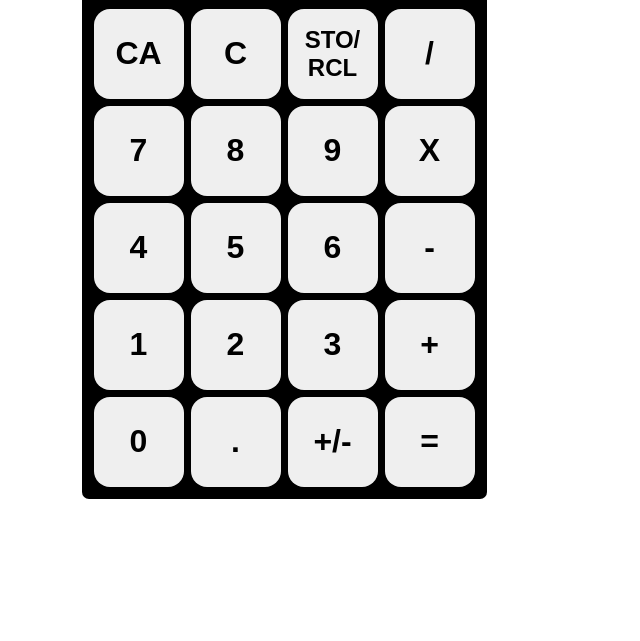
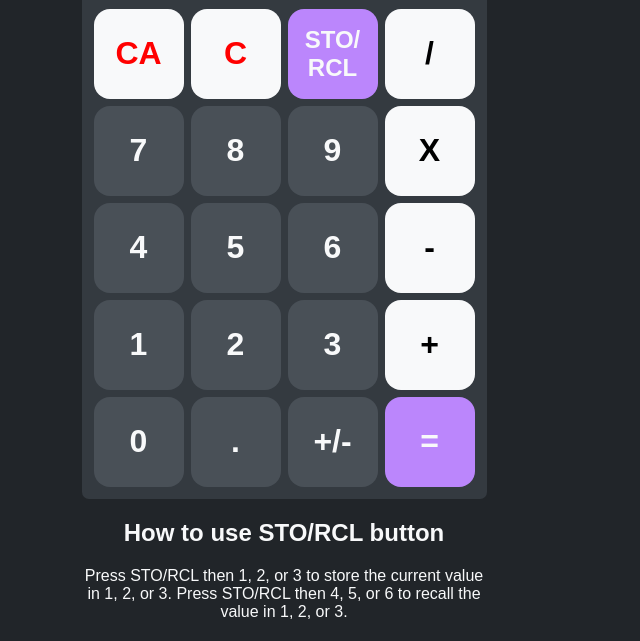
Before and after one commit to GabrielMorring/calculator, a plain HTML site: page index.html in a window 1280 px wide. Shown: the part 235-876 px from the top of the page, without its empty margins (356-996 px from the left). Before the commit the page ends 800 px from the top, so only its background shows below. Drawn offline with Linux system fonts and the light colour scheme.

Commit message:
Update UI
Improved some of the colors

```diff
--- a/index.html
+++ b/index.html
@@ -12,34 +12,41 @@
     <div class="container">
       <div class="display">
         <div class="upperDisplay"></div>
-        <div class="lowerDisplay">5238974239847982347</div>
+        <div class="lowerDisplay"></div>
       </div>
       <div class="buttons">
-        <button>CA</button>
-        <button>C</button>
+        <button class="cbutton">CA</button>
+        <button class="cbutton">C</button>
         <button class="stoButton">STO/ RCL</button>
-        <button>/</button>
+        <button class="opbutton">/</button>
 
-        <button>7</button>
-        <button>8</button>
-        <button>9</button>
-        <button>X</button>
+        <button class="number">7</button>
+        <button class="number">8</button>
+        <button class="number">9</button>
+        <button class="opbutton">X</button>
 
-        <button>4</button>
-        <button>5</button>
-        <button>6</button>
-        <button>-</button>
+        <button class="number">4</button>
+        <button class="number">5</button>
+        <button class="number">6</button>
+        <button class="opbutton">-</button>
 
-        <button>1</button>
-        <button>2</button>
-        <button>3</button>
-        <button>+</button>
+        <button class="number">1</button>
+        <button class="number">2</button>
+        <button class="number">3</button>
+        <button class="opbutton">+</button>
 
-        <button>0</button>
-        <button>.</button>
-        <button>+/-</button>
-        <button>=</button>
+        <button class="number">0</button>
+        <button class="number">.</button>
+        <button class="number">+/-</button>
+        <button class="equals">=</button>
       </div>
+    </div>
+    <div class="instructions">
+      <h2>How to use STO/RCL button</h2>
+      <p>
+        Press STO/RCL then 1, 2, or 3 to store the current value in 1, 2, or 3.
+        Press STO/RCL then 4, 5, or 6 to recall the value in 1, 2, or 3.
+      </p>
     </div>
   </body>
 </html>
--- a/styles.css
+++ b/styles.css
@@ -1,4 +1,7 @@
 body {
+  font-family: Arial, Helvetica, sans-serif;
+  background-color: #212529;
+  color: #f8f9fa;
 }
 
 h1 {
@@ -11,12 +14,13 @@ h1 {
   margin: 20px auto;
   width: 381px;
   padding: 12px;
-  background-color: black;
+  background-color: #343a40;
   border-radius: 7px;
 }
 
 .display {
-  background-color: white;
+  background-color: #f8f9fa;
+  color: black;
   text-align: right;
   border-radius: 7px;
   margin-bottom: 12px;
@@ -52,4 +56,31 @@ h1 {
 
 .stoButton {
   font-size: x-large !important;
+  background-color: #bb86fc;
+  color: #f8f9fa;
 }
+
+.instructions {
+  width: 400px;
+  margin: 20px auto;
+  text-align: center;
+}
+
+.number {
+  background-color: #495057;
+  color: #f8f9fa;
+}
+
+.equals {
+  background-color: #bb86fc;
+  color: #f8f9fa;
+}
+
+.opbutton {
+  background-color: #f8f9fa;
+}
+
+.cbutton {
+  background-color: #f8f9fa;
+  color: red;
+}
```
Also changed, not shown: 1 other file.
